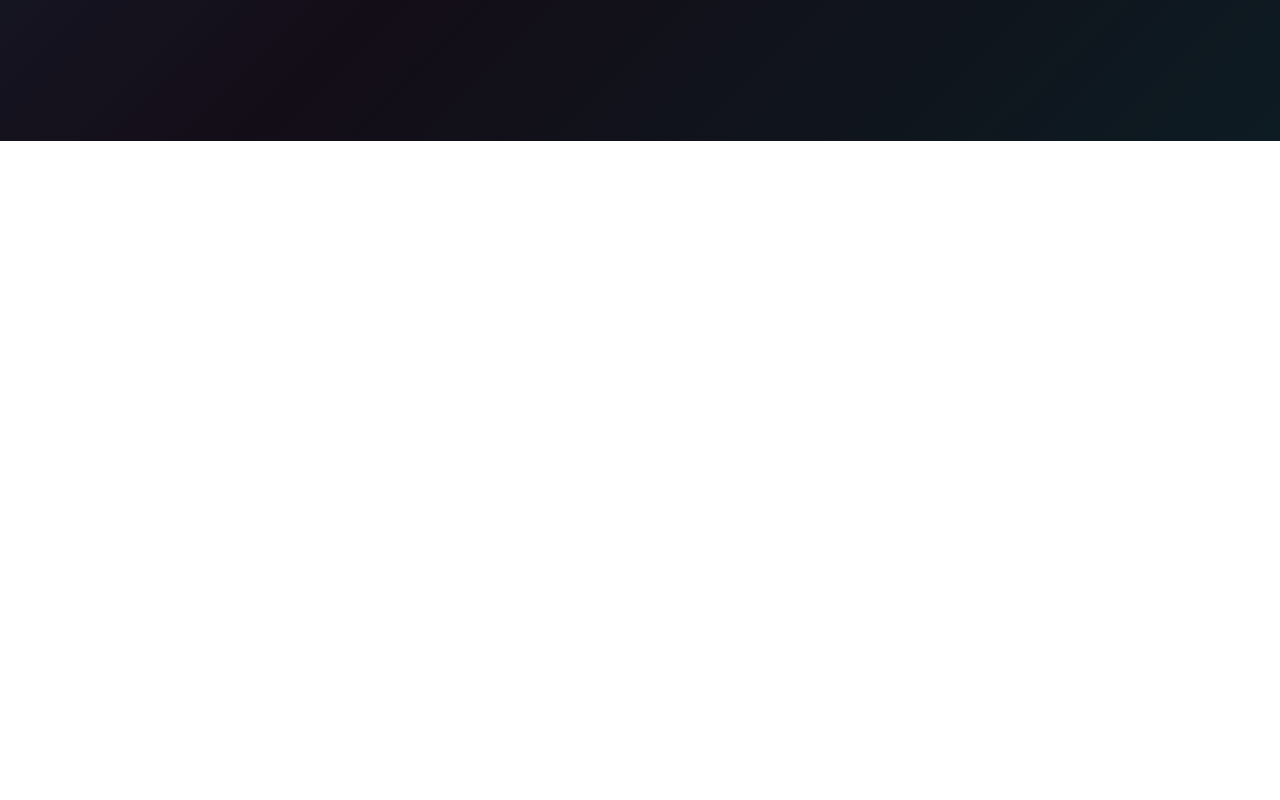
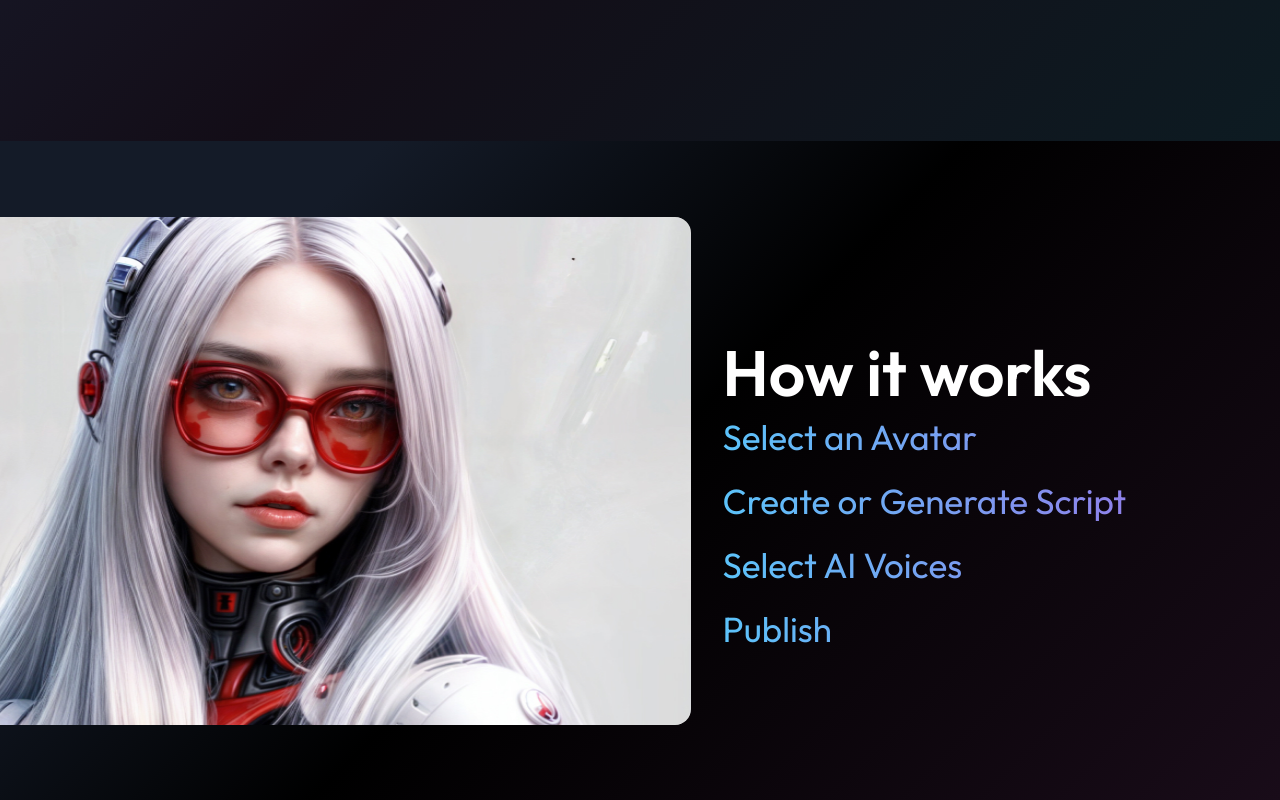
Before and after one commit to mohdaamil120/Mohd-Aamil---Frontend-Developer, a React (Create React App) app: page / in a window 1280 px wide. Shown: the part 1459-2259 px from the top of the page. Before the commit the page ends 1600 px from the top, so only its background shows below. Built offline with nearby package versions, Linux system fonts and the light colour scheme.

Commit message:
about done

```diff
--- a/src/App.js
+++ b/src/App.js
@@ -1,13 +1,15 @@
 
 import './App.css';
+import About from './Components/About';
 import Hero from './Components/Hero';
 import MidSection from './Components/MidSection';
 
 function App() {
   return (
     <>
-  <Hero/>
-  <MidSection/>
+      <Hero/>
+      <MidSection/>
+      <About/>
     </>
   );
 }
--- a/src/Components/About.jsx
+++ b/src/Components/About.jsx
@@ -9,10 +9,13 @@ function About() {
         <div className='img_con'>
             <img src={AIGirl} alt="" />
         </div>
-        <div>
+        <div className='about'>
             <h1>How it works</h1>
             <div>
-
+                <h2>Select an Avatar</h2>
+                <h2>Create or Generate Script</h2>
+                <h2>Select AI Voices</h2>
+                <h2>Publish</h2>
             </div>
         </div>
       </div>
@@ -24,6 +27,58 @@ export default About
 
 const DIV = styled.div`
     .container{
+      background: linear-gradient(135deg, #141B28 20%, #000000 50%, #190C19 100%);
+      /* border: 1px solid red; */
+      width: 1452px;
+      height: 659px;
+      padding: 0px 4px 0px 4px;
+      gap: 32px;
+      display: flex;
 
     }
+
+    .img_con{
+      /* border: 1px solid red; */
+      width: 816px;
+      height: 659px;
+      position: relative;
+      left: -30px;
+      padding: 75.86px 0px 75.14px 0px;
+    }
+    .img_con>img{
+      width: 816px;
+      height: 508px;
+      top: 75.86px;
+      left: 0.04px;
+      border-radius: 0px 16px 16px 0px;
+    }
+    .about{
+      /* border: 1px solid red; */
+      width: 596px;
+      height: 352px;
+      position: relative;
+      left: -30px;
+      top: 200px;
+    }
+    .about > h1{
+      font-family: Outfit;
+      font-size: 64px;
+      font-weight: 600;
+      line-height: 64px;
+      text-align: left;
+      color: #FFFFFF;
+    }
+    .about > div> h2{
+    font-family: Outfit;
+    font-size: 35px;
+    font-weight: 400;
+    line-height: 64px;
+    text-align: left;
+    background: linear-gradient(90deg, #5CC3FA 0%, #9E6EE6 100%);
+    -webkit-background-clip: text; /* For Safari and Chrome */
+    -moz-background-clip: text; /* For Firefox */
+    background-clip: text;
+    color: transparent;
+}
+
 `
```
